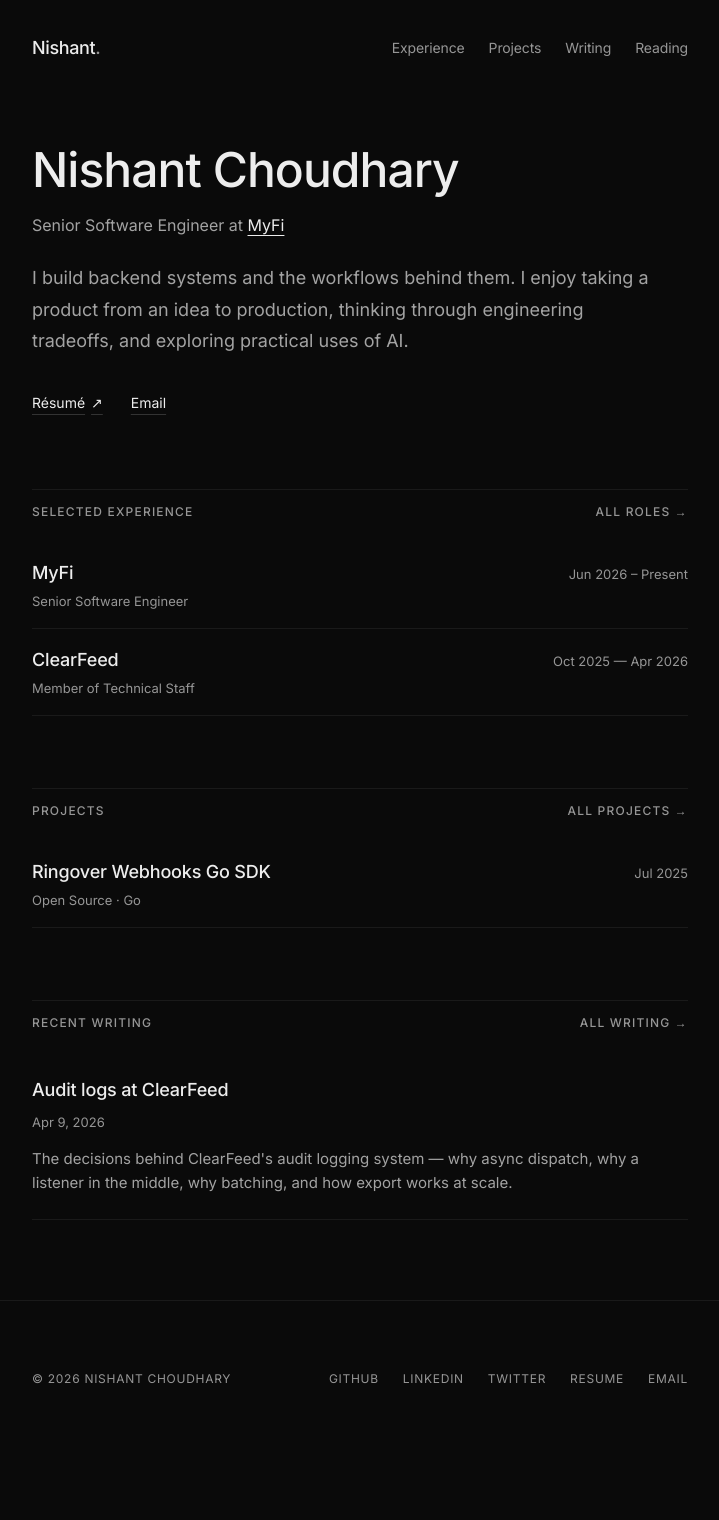
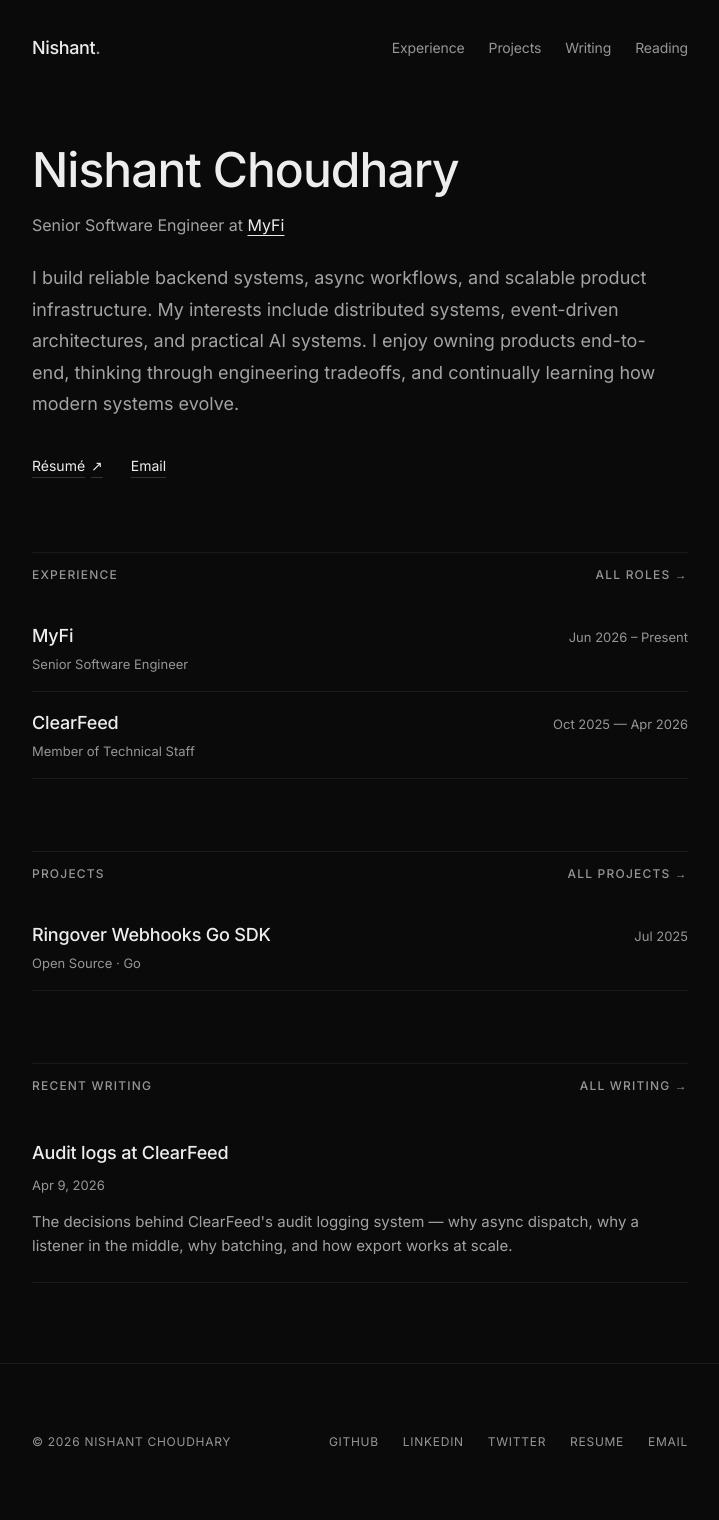
Before and after one commit to nishantc7/nishantc7.github.io, a Jekyll site: the page built from index.html, in a window 1280 px wide. Shown: the whole page, without its empty margins (280-999 px from the left). Built offline with Jekyll 4.4.1, drawn with Linux system fonts in a browser that asks for light colours; before the commit the page ends 1457 px from its top, so only the background shows below that.

Commit message:
Preserve original profile meaning and simplify Experience heading

```diff
--- a/index.html
+++ b/index.html
@@ -7,7 +7,7 @@
 <section class="hero">
   <h1 class="display">Nishant Choudhary</h1>
   <p class="hero-current">Senior Software Engineer at <a href="{{ '/experience/#myfi' | relative_url }}">MyFi</a></p>
-  <p class="body-lg hero-bio">I build backend systems and the workflows behind them. I enjoy taking a product from an idea to production, thinking through engineering tradeoffs, and exploring practical uses of AI.</p>
+  <p class="body-lg hero-bio">I build reliable backend systems, async workflows, and scalable product infrastructure. My interests include distributed systems, event-driven architectures, and practical AI systems. I enjoy owning products end-to-end, thinking through engineering tradeoffs, and continually learning how modern systems evolve.</p>
   <div class="intro-links">
     <a href="{{ site.author.resume }}" target="_blank" rel="noopener">Résumé <span aria-hidden="true">↗</span><span class="sr-only"> (opens in a new tab)</span></a>
     <a href="mailto:{{ site.author.email }}">Email</a>
@@ -16,7 +16,7 @@
 
 <section class="section">
   <div class="section-header">
-    <h2 class="label-caps">Selected experience</h2>
+    <h2 class="label-caps">Experience</h2>
     <a href="{{ '/experience/' | relative_url }}" class="label-caps" style="color: var(--muted);">All Roles →</a>
   </div>
   <div class="role-list">
```
